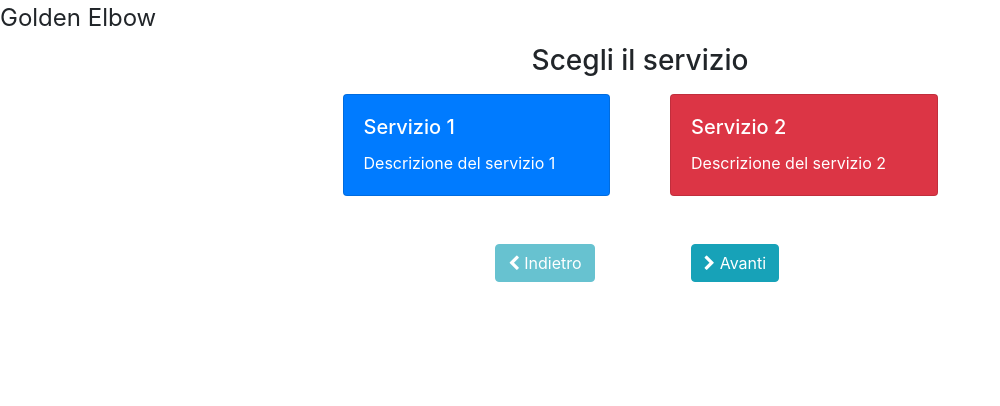
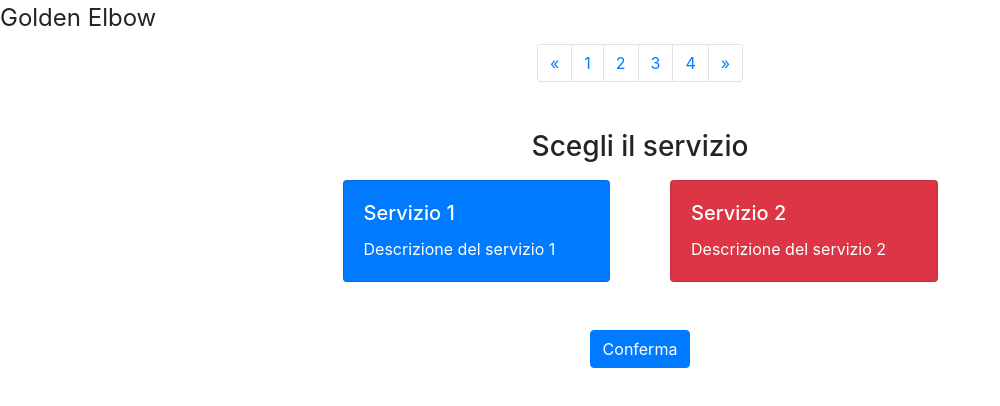
Before and after one commit to Davide-DD/lead-generation-system, a plain HTML site: page prototypes/base/test.html in a window 1280 px wide. Shown: the whole page, without its empty margins (0-1000 px from the left). Drawn offline with nearby package versions, Linux system fonts and the light colour scheme.

Commit message:
Grafica di prova per sostituire quella attuale: pagination per i numeri delle slide e pulsante di conferma sotto ogni slide

```diff
--- a/prototypes/base/test.html
+++ b/prototypes/base/test.html
@@ -30,6 +30,27 @@
         <!-- Form Name -->
         <legend>Golden Elbow</legend>
 
+        <div class="container mb-5">
+            <ul class="pagination justify-content-center">
+              <li class="page-item">
+                <a class="page-link" href="#" aria-label="Previous">
+                  <span aria-hidden="true">&laquo;</span>
+                  <span class="sr-only">Previous</span>
+                </a>
+              </li>
+              <li class="page-item"><a class="page-link" href="#">1</a></li>
+              <li class="page-item"><a class="page-link" href="#">2</a></li>
+              <li class="page-item"><a class="page-link" href="#">3</a></li>
+              <li class="page-item"><a class="page-link" href="#">4</a></li>
+              <li class="page-item">
+                <a class="page-link" href="#" aria-label="Next">
+                  <span aria-hidden="true">&raquo;</span>
+                  <span class="sr-only">Next</span>
+                </a>
+              </li>
+            </ul>
+          </div>
+
         <div id="chooseService" class="state">
           <h3 class="text-center mb-3">Scegli il servizio</h3>
 
@@ -54,7 +75,7 @@
           </div>
         </div>
 
-        <div id="extraServices"class="state" style="display:none">
+        <div id="extraServices" class="state" style="display:none">
           <h3 class="text-center mt-4 mb-3">Seleziona i servizi aggiuntivi</h3>
 
           <!-- Multiple Checkboxes -->
@@ -88,7 +109,7 @@
           </div>
         </div>
 
-        <div id="timeOfService"class="state" style="display:none">
+        <div id="timeOfService" class="state" style="display:none">
           <h3 class="text-center mt-4 mb-3">Per quanto tempo vuoi usare il servizio?</h3>
 
           <!-- Multiple Radios (inline) -->
@@ -110,7 +131,7 @@
           </div>
         </div>
 
-        <div id="data"class="state" style="display:none">
+        <div id="data" class="state" style="display:none">
           <h3 class="text-center mt-4 mb-3">Inserisci i tuoi dati</h3>
 
           <!-- Text input-->
@@ -146,17 +167,16 @@
             </div>
           </div>
 
-          <!-- Button -->
-          <div class="form-group text-center mt-4">
+      </fieldset>
+    </form>
+
+    <div class="form-group text-center mt-5">
         <div class="col-md-12">
           <button class="btn btn-primary" type="submit">Conferma</button>
         </div>
-
       </div>
 
-      </fieldset>
-    </form>
-
+    <!--
     <div class="container mt-5">
       <div class="row">
         <div class="col-md-2 offset-md-4 text-center">
@@ -173,6 +193,7 @@
         </div>
       </div>
     </div>
+    -->
 
     <!-- jQuery (necessary for Bootstrap's JavaScript plugins) -->
     <script src="https://code.jquery.com/jquery-3.3.1.slim.min.js" integrity="sha384-q8i/X+965DzO0rT7abK41JStQIAqVgRVzpbzo5smXKp4YfRvH+8abtTE1Pi6jizo"
```
Lines whose indentation alone changed are shown as unchanged.
